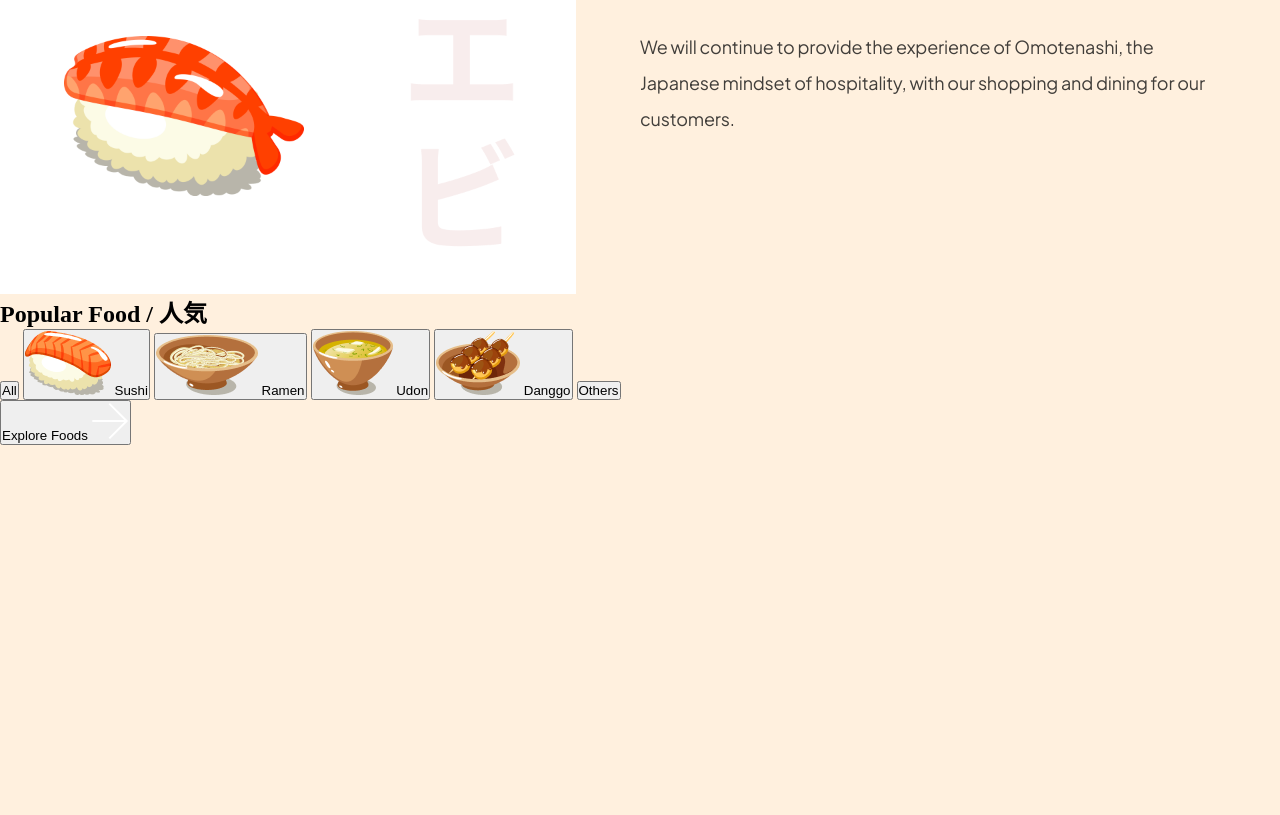
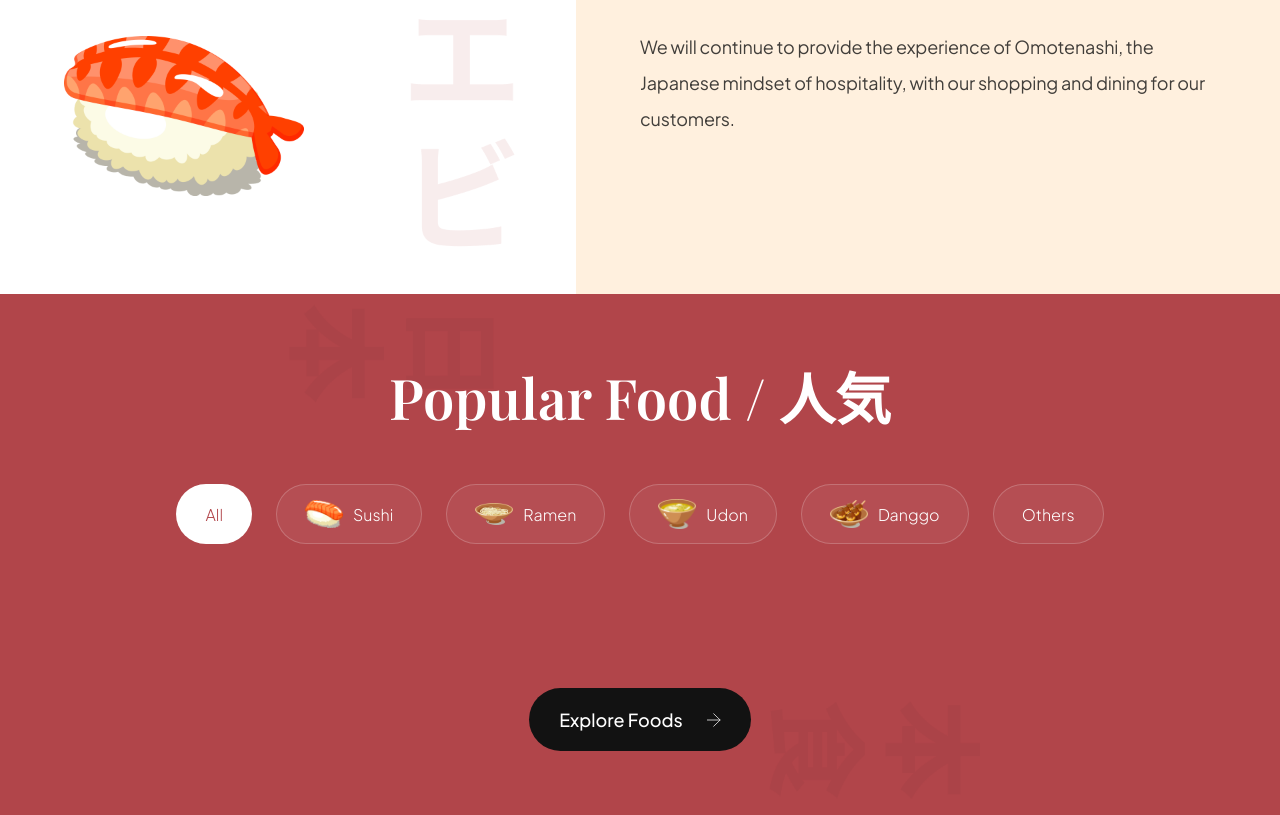
Before and after one commit to ASSAXIN06/Sushiman-Landing_Page_for_delivery_App, a website built with Vite: page index.html in a window 1280 px wide. Shown: the part 1224-2039 px from the top of the page. Before the commit the page ends 1669 px from the top, so only its background shows below. Built offline with nearby package versions, Linux system fonts and the light colour scheme.

Commit message:
add popular-foods/menus section's CSS

```diff
--- a/css/sections/popular.css
+++ b/css/sections/popular.css
@@ -0,0 +1,106 @@
+.popular-foods{
+    padding : 64px;
+
+    display : flex;
+    flex-direction: column;
+
+    background-color : var(--primary-color);
+    background-image : url(../../assets/popular_bg.png);
+    background-position: center;
+    background-repeat: no-repeat;
+    background-size: contain;
+
+    overflow : hidden
+}
+
+.popular-foods__title{
+    font-size : 56px;
+    font-family: var(--playfair-display);
+    font-weight: 600;
+    line-height: 78px;
+    color : #fff;
+    text-align: center;
+}
+
+.popular-foods__filters{
+    margin-top : 48px;
+    max-width: 100%;
+    overflow-x: auto;
+
+    display: flex;
+    justify-content: center;
+    gap: 24px;
+}
+
+.popular-foods__filters-btn{
+    padding: 10px 28px;
+
+    display: flex;
+    flex-direction: row;
+    align-items: center;
+    gap: 10px;
+
+    background-color: rgba(256, 256, 256, 0.05);
+    border: 1px solid rgba(256, 256, 256, 0.2);
+    border-radius: 46px;
+
+    font-size: 16px;
+    font-weight: 300;
+    line-height: 25px;
+    font-family: var(--plus-jakarta-sans);
+    color: #fff;
+    cursor: pointer
+}
+
+.popular-foods__filters-btn img{
+    height: 38px;
+    width: 38px;
+    object-fit: contain
+}
+
+.popular-foods__filters-btn.active {
+    background-color: #fff;
+    color : var(--primary-color)
+}
+
+.popular-foods__filters-btn:hover {
+    background-color: #fff;
+    color : var(--primary-color)
+}
+
+.popular-foods__catalogue {
+    margin-top : 64px;
+
+    display: flex;
+    justify-content: center;
+    align-items: flex-end;
+    flex-wrap: wrap;
+    gap: 56px;
+}
+
+.popular-foods__button {
+    width: fit-content;
+
+    padding: 20px 30px;
+    margin : 80px auto 0;
+
+    font-size: 18px;
+    font-weight:500;
+    line-height: 23px;
+    font-family: var(--plus-jakarta-sans);
+    color : #fff;
+
+    border : none;
+    outline: none;
+    background: var(--secondary-color);
+    border-radius: 64px;
+    cursor: pointer
+}
+
+.popular-foods__button img{
+    height: 14px;
+    width: 14px;
+    object-fit: contain;
+
+    margin-left: 21px;
+}
--- a/index.html
+++ b/index.html
@@ -112,26 +112,26 @@
                 Popular Food / 人気
             </h2>
             <div class="popular-foods__filters sushi__hide-scrollbar">
-                <button class="popular-foods__filter-btn active">
+                <button class="popular-foods__filters-btn active">
                     All
                 </button>
-                <button class="popular-foods__filter-btn">
+                <button class="popular-foods__filters-btn">
                     <img src="/assets/sushi-9.png"/>
                     Sushi
                 </button>
-                <button class="popular-foods__filter-btn">
+                <button class="popular-foods__filters-btn">
                     <img src="/assets/sushi-8.png"/>
                     Ramen
                 </button>
-                <button class="popular-foods__filter-btn">
+                <button class="popular-foods__filters-btn">
                     <img src="/assets/sushi-7.png"/>
                     Udon
                 </button>
-                <button class="popular-foods__filter-btn">
+                <button class="popular-foods__filters-btn">
                     <img src="/assets/sushi-6.png"/>
                     Danggo
                 </button>
-                <button class="popular-foods__filter-btn">
+                <button class="popular-foods__filters-btn">
                     Others
                 </button>
             </div>
```
